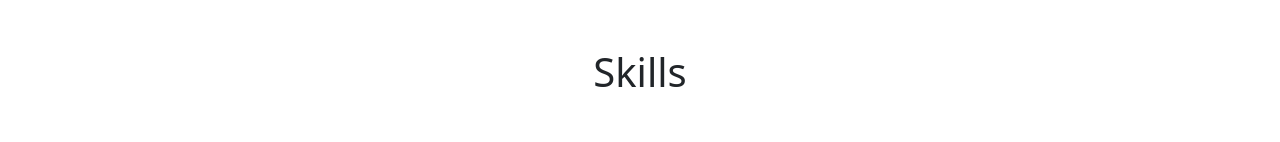
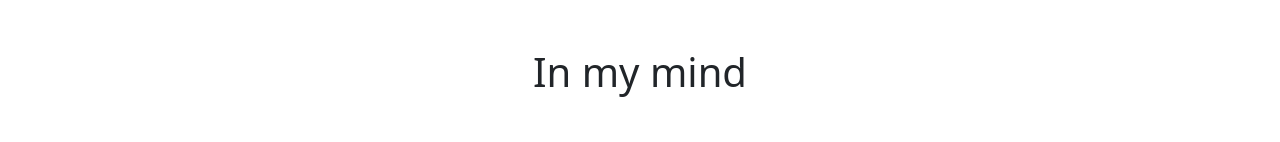
Before and after one commit to Elena-source-ops/Elena-source-ops.github.io, a plain HTML site: page main.html in a window 1280 px wide. Shown: the top 142 px of the page. Drawn offline with nearby package versions, Linux system fonts and the light colour scheme.

Commit message:
.new commit

```diff
--- a/main.html
+++ b/main.html
@@ -12,7 +12,7 @@
 
    <section class="py-5">
         <div class="container">
-            <h1 class="text-center mb-5">Skills</h1>
+            <h1 class="text-center mb-5">In my mind</h1>
             <div class="row g-4">
                 <!-- Левая колонка -->
                  <div class="col-lg-6 d-flex flex-column">
```
